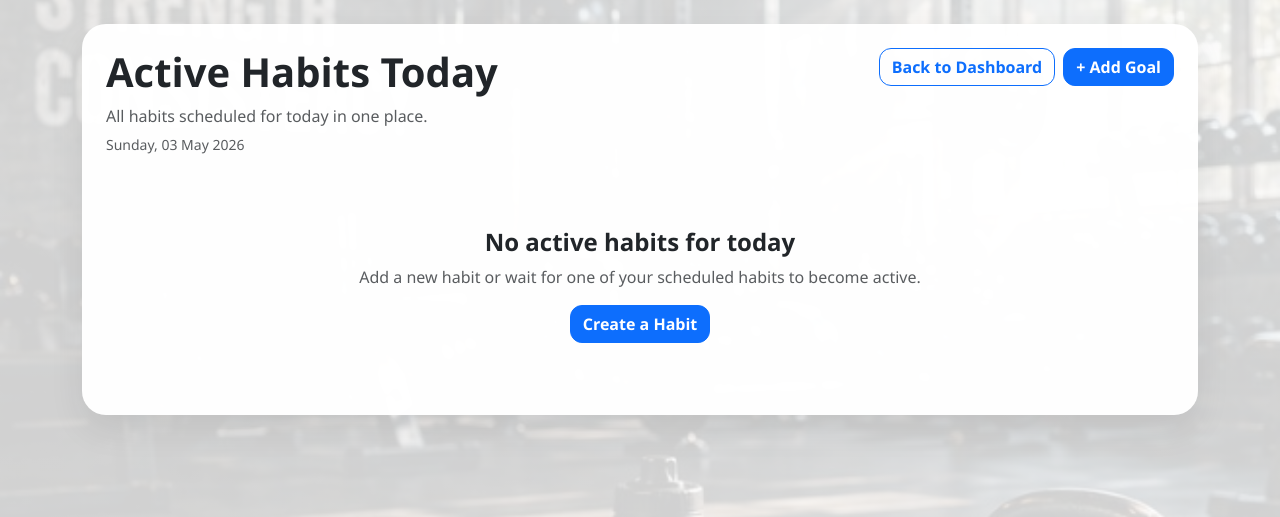
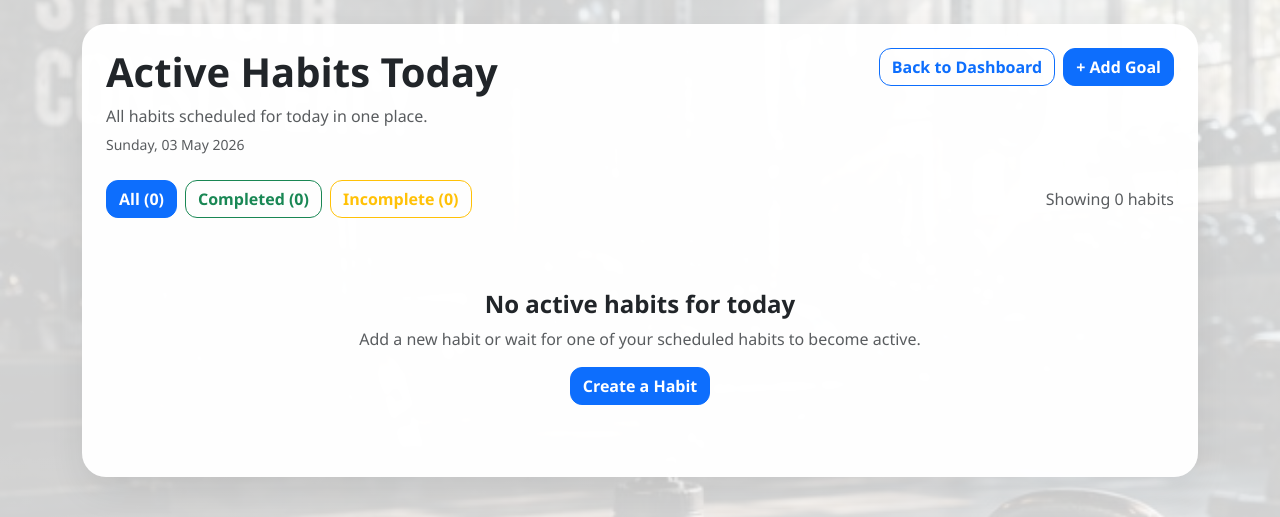
Before and after one commit to wenghengan-source/Agile-Web-Development-Project, a Flask app: page /active_habits in a window 1280 px wide. Shown: the part 126-643 px from the top of the page. Run offline with Flask 3, Linux system fonts and the light colour scheme; the visitor is signed in with stand-in values (Sample User, id 1); tables that the repository leaves empty hold one stand-in row (values such as "Sample post").

Commit message:
Add status filters to active habits page

```diff
--- a/Habit-tracker/app.py
+++ b/Habit-tracker/app.py
@@ -292,12 +292,25 @@ def active_habits():
         return redirect(url_for("login"))
 
     today_date = date.today()
-    habits = get_active_habits_for_user(session["user_id"], today_date)
+    all_habits = get_active_habits_for_user(session["user_id"], today_date)
+    status_filter = request.args.get("status", "all").lower()
+
+    if status_filter == "completed":
+        habits = [habit for habit in all_habits if habit[7] == "Completed"]
+    elif status_filter == "incomplete":
+        habits = [habit for habit in all_habits if habit[7] != "Completed"]
+    else:
+        status_filter = "all"
+        habits = all_habits
 
     return render_template(
         "active_habits.html",
         habits=habits,
-        today_label=today_date.strftime("%A, %d %B %Y")
+        today_label=today_date.strftime("%A, %d %B %Y"),
+        status_filter=status_filter,
+        total_active=len(all_habits),
+        completed_active=len([habit for habit in all_habits if habit[7] == "Completed"]),
+        incomplete_active=len([habit for habit in all_habits if habit[7] != "Completed"])
     )
 
 
--- a/Habit-tracker/templates/active_habits.html
+++ b/Habit-tracker/templates/active_habits.html
@@ -42,13 +42,39 @@
             </div>
         </div>
 
+        <div class="d-flex flex-wrap justify-content-between align-items-center gap-3 mb-4">
+            <div class="d-flex flex-wrap gap-2">
+                <a href="/active_habits?status=all" class="btn {% if status_filter == 'all' %}btn-primary{% else %}btn-outline-primary{% endif %}">
+                    All ({{ total_active }})
+                </a>
+                <a href="/active_habits?status=completed" class="btn {% if status_filter == 'completed' %}btn-success{% else %}btn-outline-success{% endif %}">
+                    Completed ({{ completed_active }})
+                </a>
+                <a href="/active_habits?status=incomplete" class="btn {% if status_filter == 'incomplete' %}btn-warning{% else %}btn-outline-warning{% endif %}">
+                    Incomplete ({{ incomplete_active }})
+                </a>
+            </div>
+
+            <p class="text-muted mb-0">
+                Showing {{ habits|length }} habit{% if habits|length != 1 %}s{% endif %}
+            </p>
+        </div>
+
         {% if habits %}
             {% include "_habit_list.html" %}
         {% else %}
             <div class="text-center py-5">
-                <h4>No active habits for today</h4>
-                <p class="text-muted">Add a new habit or wait for one of your scheduled habits to become active.</p>
-                <a href="/new_habit" class="btn btn-primary">Create a Habit</a>
+                {% if status_filter == "completed" %}
+                    <h4>No completed active habits yet</h4>
+                    <p class="text-muted">Complete one of today’s habits to see it here.</p>
+                {% elif status_filter == "incomplete" %}
+                    <h4>No incomplete active habits right now</h4>
+                    <p class="text-muted">Nice work. Everything active for today has been completed.</p>
+                {% else %}
+                    <h4>No active habits for today</h4>
+                    <p class="text-muted">Add a new habit or wait for one of your scheduled habits to become active.</p>
+                    <a href="/new_habit" class="btn btn-primary">Create a Habit</a>
+                {% endif %}
             </div>
         {% endif %}
     </div>
```
